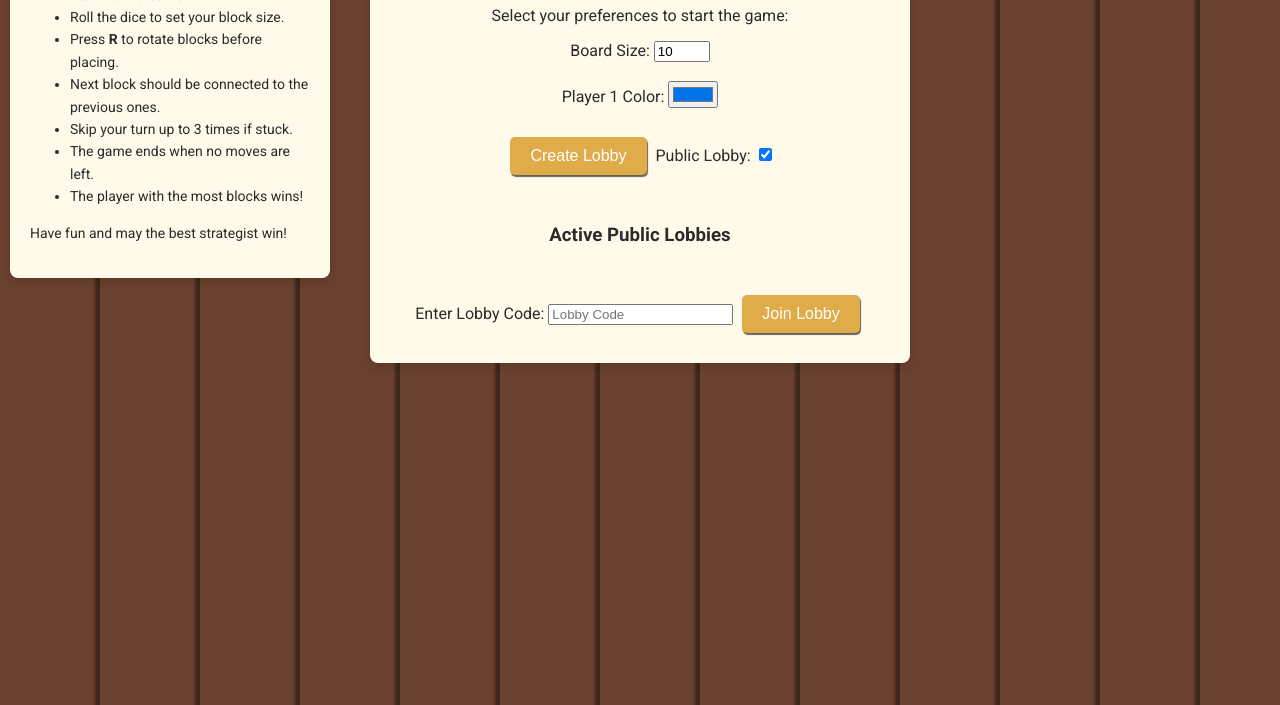
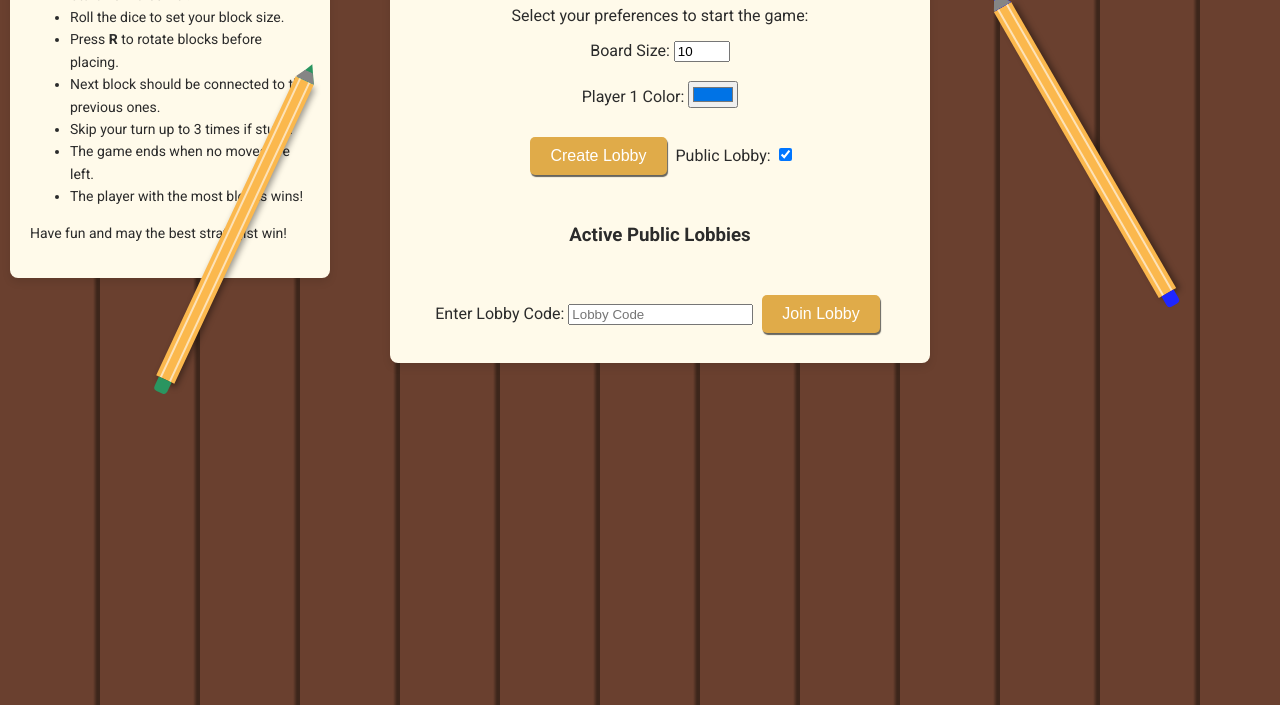
Before and after one commit to berkesevenler/DiceDominion, a website with bundled scripts: page DiceDominion/index.html in a window 1280 px wide. Shown: the part 195-900 px from the top of the page. Built offline with nearby package versions, Linux system fonts and the light colour scheme; no server answers.

Commit message:
added cute pens for the table
There was a strange bug with the width in .ballpoint, where the given value was decreased by 25% whenever I played the game.  From 20px tp 15px, from 40px to 30px, from 10px to 8px...

After 4 hours, the solution was simply changing it to min-width: 20px;

```diff
--- a/DiceDominion/index.html
+++ b/DiceDominion/index.html
@@ -32,6 +32,18 @@
         <li>The player with the most blocks wins!</li>
       </ul>
       <p>Have fun and may the best strategist win!</p>
+    </div>
+
+    <!-- Stabilo point 88 -->
+    <div class="ballpoint pen1">
+      <div class="line line1"></div>
+      <div class="line line2"></div>
+      <div class="tail tail1"></div>
+    </div>
+    <div class="ballpoint pen2">
+      <div class="line line1"></div>
+      <div class="line line2"></div>
+      <div class="tail tail2"></div>
     </div>
 
     <!-- Player Selection Box -->
--- a/DiceDominion/style.css
+++ b/DiceDominion/style.css
@@ -28,6 +28,94 @@ body {
 
   background-attachment: fixed;
 }
+
+/* Stabilo point 88 */
+.ballpoint {
+  position: relative;
+  min-width: 20px;
+  height: 330px;
+  background-color: #fbb84d;
+  box-shadow: 3px 3px 6px rgba(0, 0, 0, 0.4);
+}
+
+/* Tip */
+.ballpoint::before {
+  content: "";
+  position: absolute;
+  width: 0;
+  height: 0;
+  border-left: 9px solid transparent;
+  border-right: 10px solid transparent;
+  top: -18px;
+  left: 1px;
+}
+
+.pen1::before {
+  border-bottom: 18px solid #1e26ff;
+}
+
+.pen2::before {
+  border-bottom: 18px solid #2a9560;
+}
+
+/* Metal base near the tip */
+.ballpoint::after {
+  content: "";
+  position: absolute;
+  width: 20px;
+  height: 10px;
+  background: #858585;
+  top: -10px;
+  clip-path: polygon(30% 0%, 70% 0%, 100% 100%, 0% 100%); /* Trapeze */
+}
+
+/* White lines */
+.line {
+  position: absolute;
+  width: 2px;
+  height: 330px;
+  background: rgba(255, 255, 255, 0.6);
+}
+
+.line1 {
+  left: 20%;
+}
+
+.line2 {
+  right: 20%;
+}
+
+/* Pen tail */
+.tail {
+  position: absolute;
+  width: 14px;
+  height: 14px;
+  border-radius: 0px 0px 4px 4px;
+  top: 100%;
+  left: 3px
+}
+
+.tail1 {
+  background: #1e26ff;
+}
+
+.tail2 {
+  background: #2a9560;
+}
+
+/* Pens rotation */
+.pen1 {
+  top: 10%;
+  left: 125%;
+  transform: rotate(-30deg);
+}
+
+.pen2 {
+  top: 20%;
+  right: 25%;
+  transform: rotate(25deg);
+}
+
 
 #container {
   text-align: center;
```
